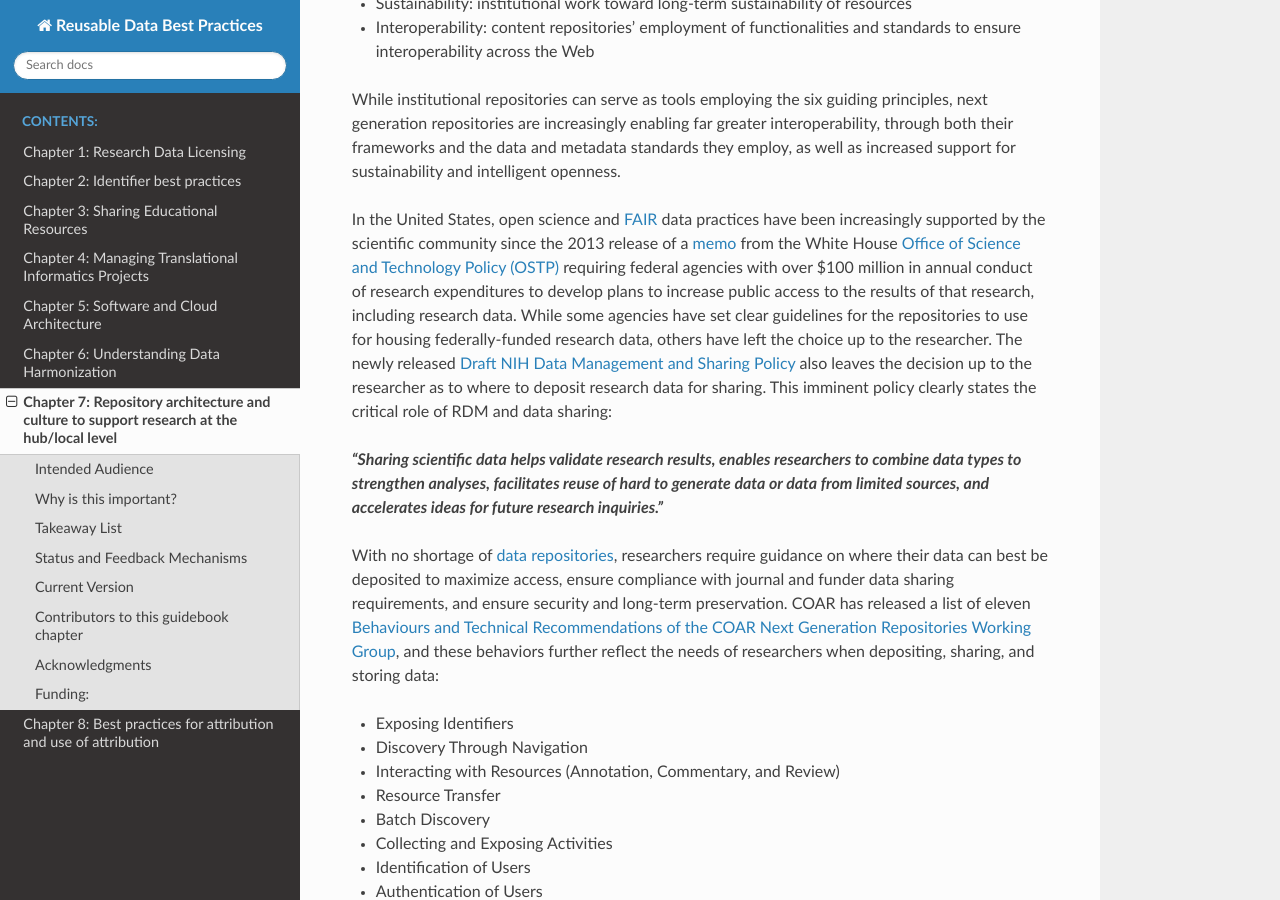
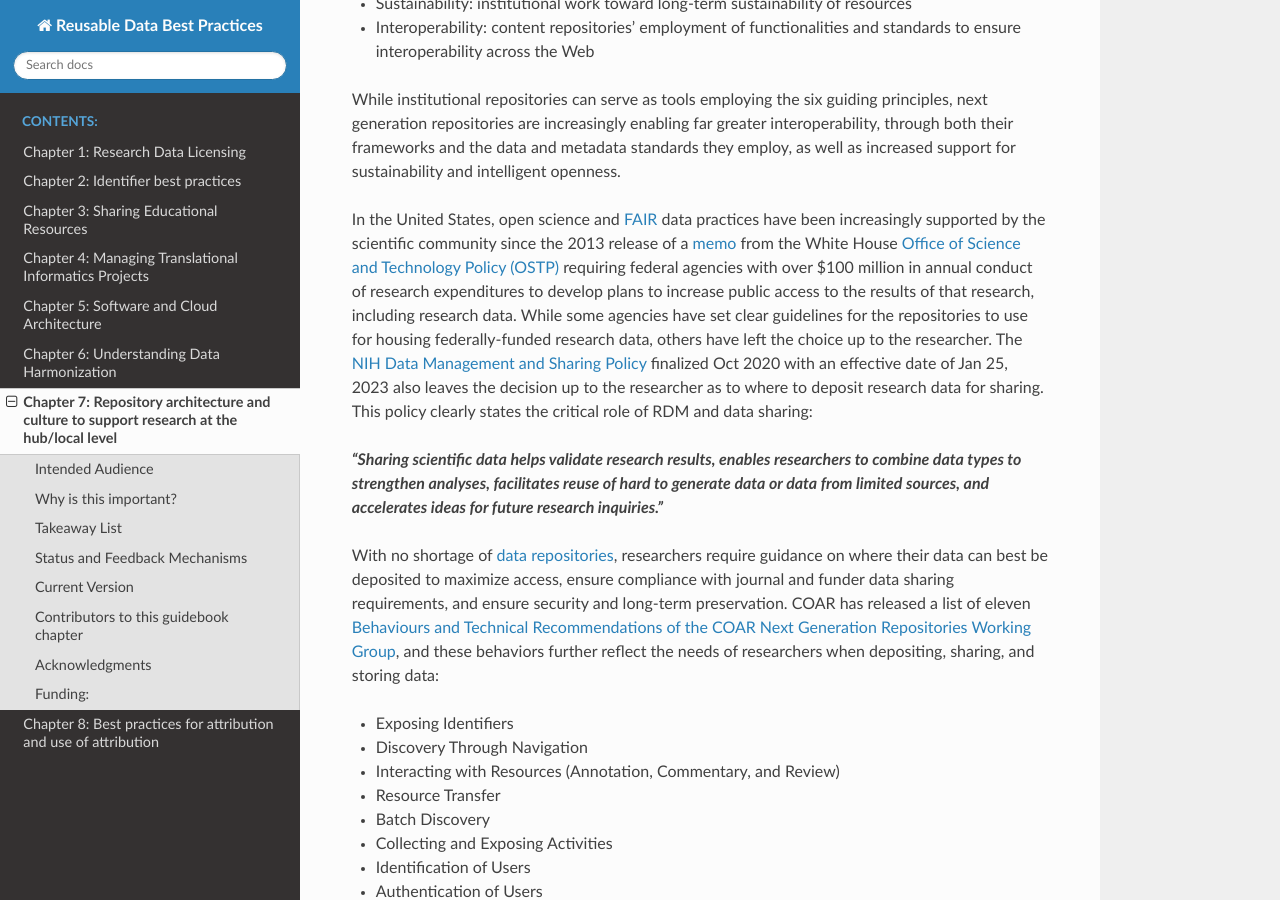
Before and after one commit to data2health/informatics-playbook, a Sphinx documentation site: the page built from docs/chapters/chapter_7.md, in a window 1280 px wide and 900 px high, scrolled down 989 px. Built offline with Sphinx 7.4.7 and the Read the Docs theme 2.0.0, drawn with Linux system fonts in a browser that asks for light colours.

Commit message:
Update chapter_7.md

```diff
--- a/docs/chapters/chapter_7.md
+++ b/docs/chapters/chapter_7.md
@@ -17,7 +17,7 @@ In recent years, expansion of the role of the institution in managing research o
 
 While institutional repositories can serve as tools employing the six guiding principles, next generation repositories are increasingly enabling far greater interoperability, through both their frameworks and the data and metadata standards they employ, as well as increased support for sustainability and intelligent openness.
 
-In the United States, open science and [FAIR](https://www.force11.org/group/fairgroup/fairprinciples) data practices have been increasingly supported by the scientific community since the 2013 release of a [memo](https://obamawhitehouse.archives.gov/blog/2013/02/22/expanding-public-access-results-federally-funded-research) from the White House [Office of Science and Technology Policy (OSTP)](https://https://www.whitehouse.gov/ostp/) requiring federal agencies with over $100 million in annual conduct of research expenditures to develop plans to increase public access to the results of that research, including research data. While some agencies have set clear guidelines for the repositories to use for housing federally-funded research data, others have left the choice up to the researcher. The newly released [Draft NIH Data Management and Sharing Policy](https://osp.od.nih.gov/scientific-sharing/nih-data-management-and-sharing-activities-related-to-public-access-and-open-science/) also leaves the decision up to the researcher as to where to deposit research data for sharing. This imminent policy clearly states the critical role of RDM and data sharing:
+In the United States, open science and [FAIR](https://www.force11.org/group/fairgroup/fairprinciples) data practices have been increasingly supported by the scientific community since the 2013 release of a [memo](https://obamawhitehouse.archives.gov/blog/2013/02/22/expanding-public-access-results-federally-funded-research) from the White House [Office of Science and Technology Policy (OSTP)](https://https://www.whitehouse.gov/ostp/) requiring federal agencies with over $100 million in annual conduct of research expenditures to develop plans to increase public access to the results of that research, including research data. While some agencies have set clear guidelines for the repositories to use for housing federally-funded research data, others have left the choice up to the researcher. The [NIH Data Management and Sharing Policy](https://grants.nih.gov/grants/guide/notice-files/NOT-OD-21-013.html) finalized Oct 2020 with an effective date of Jan 25, 2023 also leaves the decision up to the researcher as to where to deposit research data for sharing. This policy clearly states the critical role of RDM and data sharing:
 
  ***“Sharing scientific data helps validate research results, enables researchers to combine data types to strengthen analyses, facilitates reuse of hard to generate data or data from limited sources, and accelerates ideas for future research inquiries.”***
 
```
